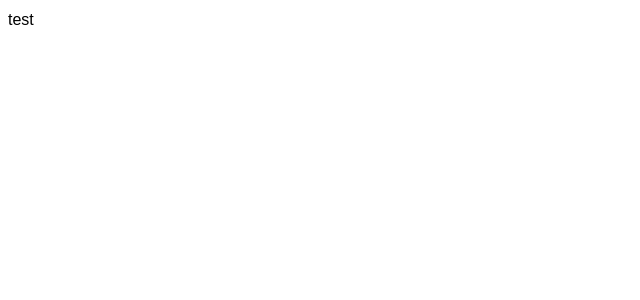
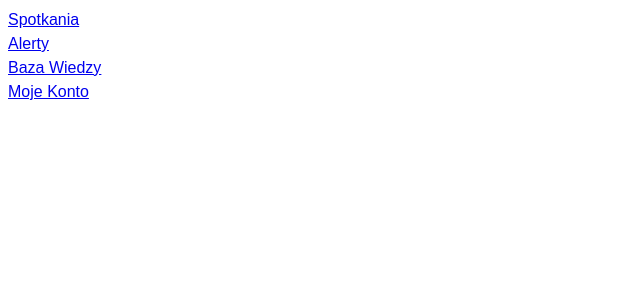
Before and after one commit to Alframi/CodeCrafters-HackYeah, a React (Create React App) app: page / in a window 1280 px wide. Shown: the top 300 px of the page, without its empty margins (0-640 px from the left). Built offline with nearby package versions, Linux system fonts and the light colour scheme.

Commit message:
make a strukture

```diff
--- a/package.json
+++ b/package.json
@@ -3,6 +3,7 @@
   "version": "0.1.0",
   "private": true,
   "dependencies": {
+    "@react-google-maps/api": "^2.19.2",
     "@redux-devtools/extension": "^3.2.5",
     "@reduxjs/toolkit": "^1.9.5",
     "@testing-library/jest-dom": "^5.16.3",
@@ -14,6 +15,7 @@
     "react-dom": "^18.1.0",
     "react-loader-spinner": "^5.3.4",
     "react-redux": "^8.1.1",
+    "react-router-dom": "^6.16.0",
     "react-scripts": "5.0.1",
     "styled-components": "^5.3.11",
     "web-vitals": "^2.1.3"
--- a/src/components/App/App.jsx
+++ b/src/components/App/App.jsx
@@ -1,12 +1,44 @@
-import React from 'react';
-import { Template } from '../Template/Template';
-import { Routes, Route, Navigate } from 'react-router-dom';
+import React, { Suspense } from 'react';
+import { Routes, Route, Link, Navigate } from 'react-router-dom';
+import Alerty from '../../pages/Alerty';
+import BazaWiedzy from '../../pages/BazaWiedzy';
+import MojeKonto from '../../pages/MojeKonto';
+import Spotkania from '../../pages/Spotkania';
 
 const App = () => {
   return (
-    <Routes>
-      <Route path="/" element={<Template />} />
-    </Routes>
+    <div>
+      <header>
+        <nav>
+          <ul>
+            <li>
+              <Link to="/Spotkania">Spotkania</Link>
+            </li>
+            <li>
+              <Link to="/Alerty">Alerty</Link>
+            </li>
+            <li>
+              <Link to="/Baza-Wiedzy">Baza Wiedzy</Link>
+            </li>
+            <li>
+              <Link to="/Moje-Konto">Moje Konto</Link>
+            </li>
+          </ul>
+        </nav>
+      </header>
+      <main>
+        <Suspense fallback={<div>Loading...</div>}>
+          <Routes>
+            <Route path="/" element={<Navigate to="/" />} />
+            <Route path="/Alerty" element={<Alerty />} />
+            <Route path="/Baza-Wiedzy" element={<BazaWiedzy />} />
+            <Route path="/Moje-Konto" element={<MojeKonto />} />
+            <Route path="/Spotkania" element={<Spotkania />} />
+            <Route path="*" element={<Alerty />} />
+          </Routes>
+        </Suspense>
+      </main>
+    </div>
   );
 };
 
--- a/src/components/Template/Template.jsx
+++ /dev/null
@@ -1,7 +0,0 @@
-export const Template = () => {
-  return (
-    <>
-      <p>test</p>
-    </>
-  );
-};
```
Also changed, not shown: src/components/Template/template.jsx (deleted, +0 -7 lines), src/pages/Alerty.jsx (added), src/pages/BazaWiedzy.jsx (added), src/pages/MojeKonto.jsx (added), src/pages/Spotkania.jsx (added), 1 other file (tests, documents, lock files or other folders).
